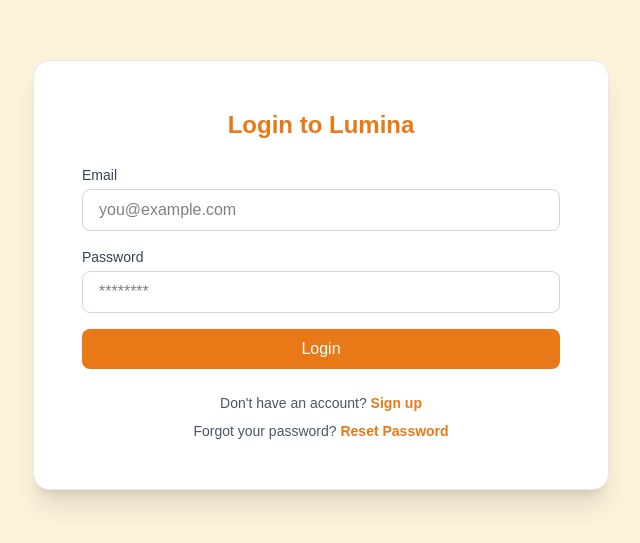
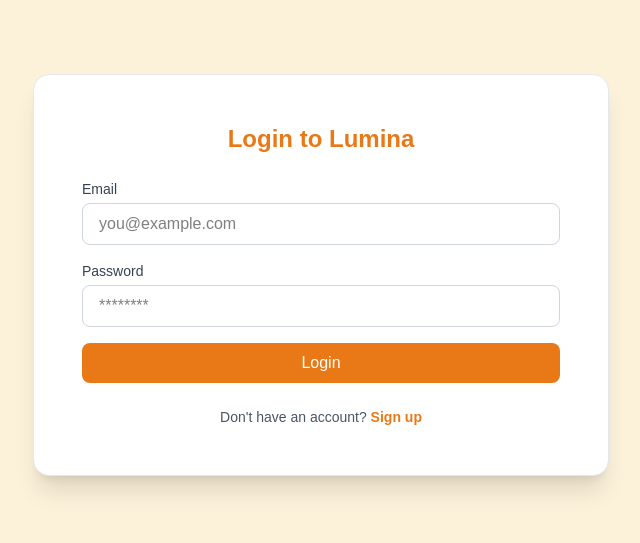
Before and after one commit to ASrivastava07/Lumina, a Next.js app in the folder lumina/: page / in a window 1280 px wide. Shown: the part 125-668 px from the top of the page, without its empty margins (319-959 px from the left). Built offline with nearby package versions, Linux system fonts and the light colour scheme.

Commit message:
removed forgot password features

```diff
--- a/lumina/src/app/page.tsx
+++ b/lumina/src/app/page.tsx
@@ -4,7 +4,7 @@
 import { useState } from 'react';
 import { useRouter } from 'next/navigation'; // Correct for App Router, or 'next/router' for Pages Router
 
-type AuthMode = 'login' | 'signup' | 'forgot';
+type AuthMode = 'login' | 'signup';
 
 export default function AuthPage() {
   const router = useRouter();
@@ -170,15 +170,6 @@ export default function AuthPage() {
                   Sign up
                 </button>
               </p>
-              <p className="mt-2">
-                Forgot your password?{' '}
-                <button
-                  onClick={() => setMode('forgot')}
-                  className="text-[#e97917] hover:underline font-semibold"
-                >
-                  Reset Password
-                </button>
-              </p>
             </>
           )}
           {mode === 'signup' && (
@@ -192,17 +183,6 @@ export default function AuthPage() {
               </button>
             </p>
           )}
-          {mode === 'forgot' && (
-            <p>
-              Remembered your password?{' '}
-              <button
-                onClick={() => setMode('login')}
-                className="text-[#e97917] hover:underline font-semibold"
-              >
-                Back to login
-              </button>
-            </p>
-          )}
         </div>
       </div>
     </main>
```
